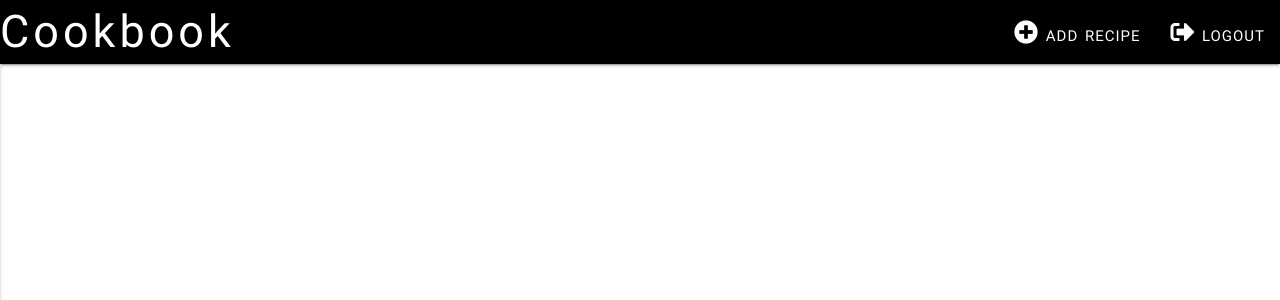
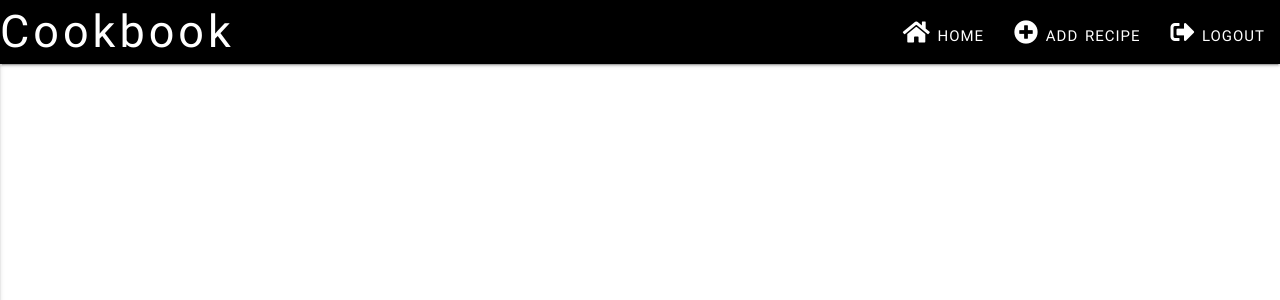
Before and after one commit to pramcistudent/cookbook-project3, a Flask app: page / in a window 1280 px wide. Shown: the top 300 px of the page. Run offline with Flask 2, Linux system fonts and the light colour scheme; data that the repository does not hold is empty; some libraries are stand-ins or nearby versions.

Commit message:
Add home link to navigation bar

```diff
--- a/templates/base.html
+++ b/templates/base.html
@@ -1,9 +1,12 @@
 <!DOCTYPE html>
 <html lang="en">
 <head>
+    <!-- Icons -->
     <link href="https://fonts.googleapis.com/icon?family=Material+Icons" rel="stylesheet">
     <link rel="stylesheet" href="https://use.fontawesome.com/releases/v5.7.2/css/all.css" type="text/css" />
+    <!-- CSS/Materialize Framework -->
     <link rel="stylesheet" href="https://cdnjs.cloudflare.com/ajax/libs/materialize/0.100.2/css/materialize.min.css">
+    <!-- Custom CSS Styles-->
     <link rel="stylesheet" href="static/css/style.css" type="text/css" />
 </head>
 <body>
@@ -13,10 +16,12 @@
                 <a href="#" class="brand-logo">Cookbook</a>
                 <a href="#" data-activates="mobile-demo" class="button-collapse"><i class="material-icons">menu</i></a>
                 <ul class="right hide-on-med-and-down">
+                    <li><a href="#" class="nav-item"><i class="fas fa-home"></i> Home</a></li>
                     <li><a href="#" class="nav-item"><i class="fas fa-plus-circle"></i> Add recipe</a></li>
                     <li><a href="#" class="nav-item"><i class="fas fa-sign-out-alt"></i> Logout</a></li>
                 </ul>
                 <ul class="side-nav" id="mobile-demo">
+                    <li><a href="#" class="nav-item"><i class="fas fa-home"></i> Home</a></li>
                     <li><a href="#" class="nav-item"><i class="fas fa-plus-circle"></i> Add recipe</a></li>
                     <li><a href="#" class="nav-item"><i class="fas fa-sign-out-alt"></i> Logout</a></li>
                 </ul>
@@ -24,10 +29,11 @@
         </nav>
     </header>
 
+    <!-- Block content -->
     {% block content %}
-
     {% endblock %}
 
+    <!-- Script -->
     <script src="https://cdnjs.cloudflare.com/ajax/libs/jquery/3.3.1/jquery.min.js"></script>
     <script src="https://cdnjs.cloudflare.com/ajax/libs/materialize/0.100.2/js/materialize.min.js"></script>
     <script>
```
